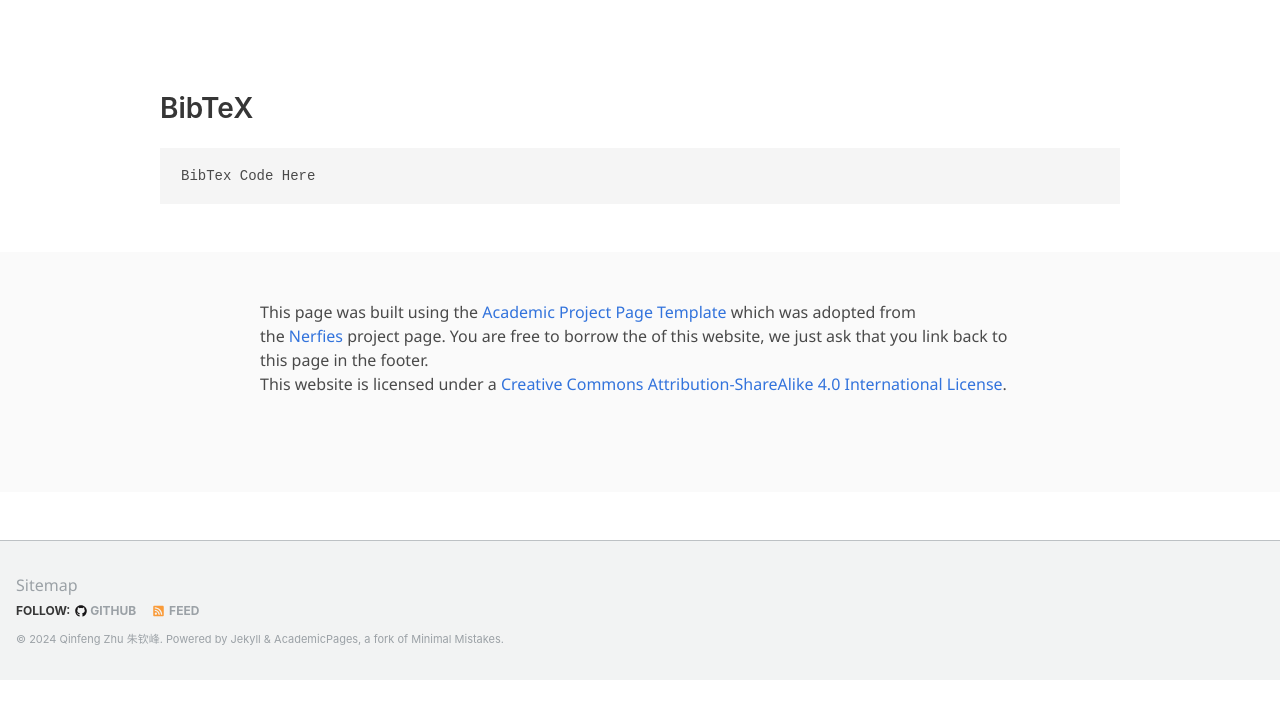
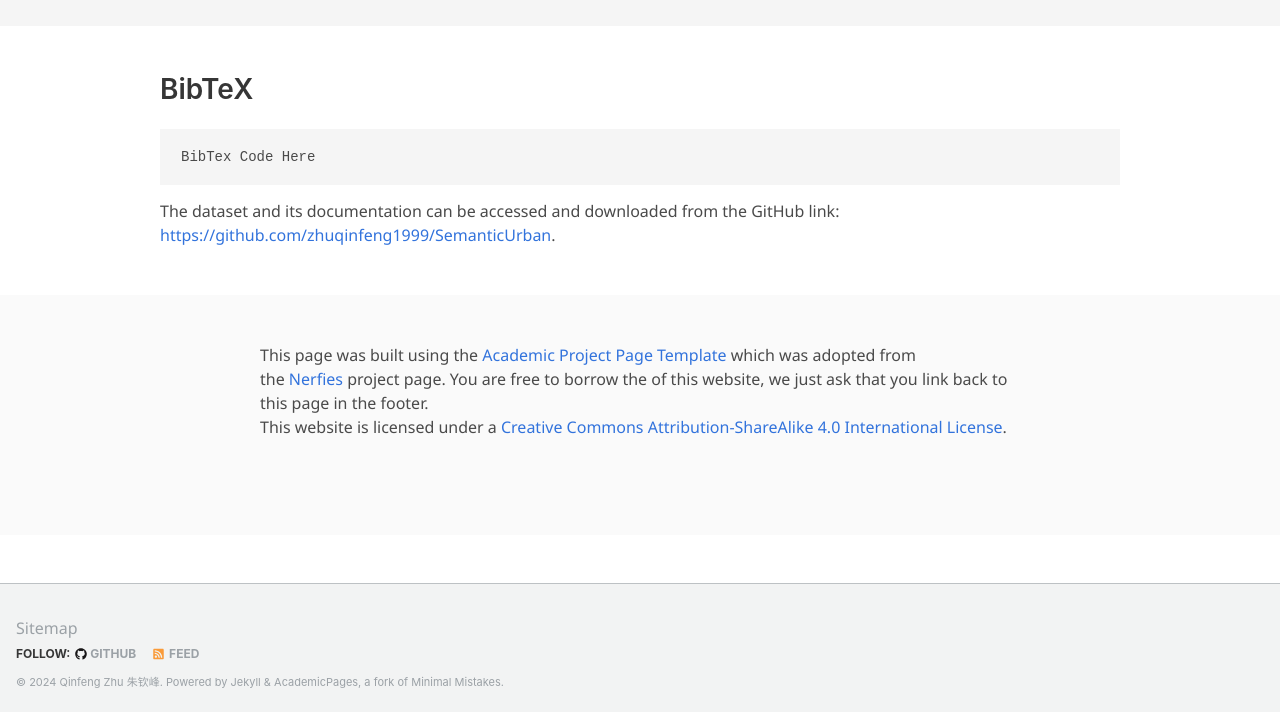
Before and after one commit to zhuqinfeng1999/zhuqinfeng1999.github.io, a Jekyll site: the page built from SemanticUrban.html, in a window 1280 px wide and 900 px high, scrolled down 4250 px, cut to the strip 188-900 px from the top of the window. Built offline with Jekyll 4.4.1, drawn with Linux system fonts in a browser that asks for light colours; nearby versions of some CDN libraries; some web fonts are replaced; library files that are not in the unit come from our copies; a style sheet for code colours, icons or effects is not loaded; before the commit the page ends 5118 px from its top, so only the background shows below that.

Commit message:
Update SemanticUrban.html

```diff
--- a/SemanticUrban.html
+++ b/SemanticUrban.html
@@ -153,7 +153,6 @@
 </section>
 <!-- End paper abstract -->
 
-
 <!-- Simplified Image Carousel -->
 <section class="hero is-small">
   <div class="hero-body">
@@ -173,38 +172,41 @@
 <!-- End Simplified Image Carousel -->
 
 
-
-
-
-<!-- Photo carousel for Annotation Examples -->
+<!-- Image carousel -->
 <section class="hero is-small">
   <div class="hero-body">
     <div class="container">
-      <h2 class="title is-3">Annotation Examples</h2>
-      <div id="annotation-carousel" class="carousel annotation-carousel">
+      <div id="results-carousel" class="carousel results-carousel">
        <div class="item">
-          <img src="/static/images/example1.jpg" alt="Annotation example 1"/>
+        <!-- Your image here -->
+        <img src="/static/images/example2.jpg" alt="MY ALT TEXT"/>
       </div>
       <div class="item">
-          <img src="/static/images/example2.jpg" alt="Annotation example 2"/>
+        <!-- Your image here -->
+        <img src="/static/images/example1.jpg" alt="MY ALT TEXT"/>
       </div>
       <div class="item">
-          <img src="/static/images/example3.jpg" alt="Annotation example 3"/>
+        <!-- Your image here -->
+        <img src="/static/images/example3.jpg" alt="MY ALT TEXT"/>
      </div>
      <div class="item">
-          <img src="/static/images/example4.jpg" alt="Annotation example 4"/>
+      <!-- Your image here -->
+      <img src="/static/images/example4.jpg" alt="MY ALT TEXT"/>
+    </div>
     </div>
      <div class="item">
-          <img src="/static/images/example5.jpg" alt="Annotation example 5"/>
+      <!-- Your image here -->
+      <img src="/static/images/example5.jpg" alt="MY ALT TEXT"/>
+    </div>
     </div>
      <div class="item">
-          <img src="/static/images/example6.jpg" alt="Annotation example 6"/>
+      <!-- Your image here -->
+      <img src="/static/images/example6.jpg" alt="MY ALT TEXT"/>
     </div>
   </div>
 </div>
 </div>
 </section>
-<!-- End photo carousel -->
 
 
 <!-- Paper poster -->
@@ -222,21 +224,14 @@
 <!--End paper poster -->
 
 <!--BibTex citation -->
-  <section class="section" id="Download">
+  <section class="section" id="BibTeX">
     <div class="container is-max-desktop content">
+      <h2 class="title">BibTeX</h2>
+      <pre><code>BibTex Code Here</code></pre>
         <p>
       The dataset and its documentation can be accessed and downloaded from the GitHub link:
       <a href="https://github.com/zhuqinfeng1999/SemanticUrban" target="_blank">https://github.com/zhuqinfeng1999/SemanticUrban</a>.
     </p>
-    </div>
-</section>
-<!--End BibTex citation -->
-
-<!--BibTex citation -->
-  <section class="section" id="BibTeX">
-    <div class="container is-max-desktop content">
-      <h2 class="title">BibTeX</h2>
-      <pre><code>BibTex Code Here</code></pre>
     </div>
 </section>
 <!--End BibTex citation -->
```
Lines whose indentation alone changed are shown as unchanged.
